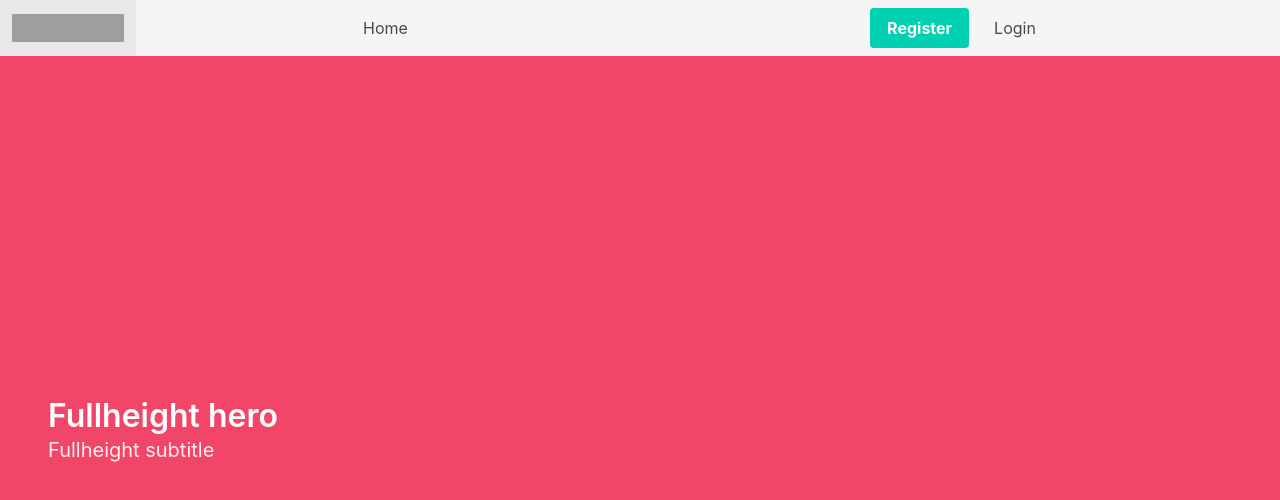
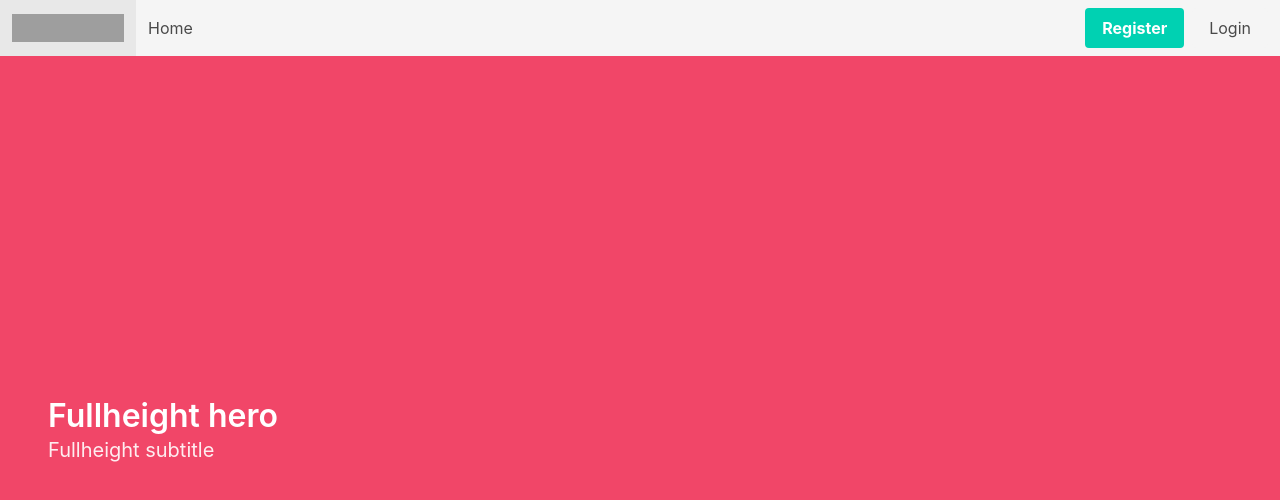
Before and after one commit to YogeshSeeni/research-finder, a React (Create React App) app: page / in a window 1280 px wide. Shown: the top 500 px of the page. Built offline with nearby package versions, Linux system fonts and the light colour scheme; grey boxes are pictures that could not be loaded.

Commit message:
Made navbar better

```diff
--- a/src/components/Navbar.jsx
+++ b/src/components/Navbar.jsx
@@ -8,49 +8,62 @@ export default function Navbar() {
     <nav class="navbar is-light" role="navigation" aria-label="main navigation">
       <div class="navbar-brand">
         <a class="navbar-item" href="https://bulma.io">
-      <img src="https://bulma.io/images/bulma-logo.png" width="112" height="28"/>
+          <img
+            src="https://bulma.io/images/bulma-logo.png"
+            width="112"
+            height="28"
+          />
         </a>
 
-    <a role="button" class="navbar-burger" aria-label="menu" aria-expanded="false" data-target="navbarBasicExample">
+        <a
+          role="button"
+          class="navbar-burger"
+          aria-label="menu"
+          aria-expanded="false"
+          data-target="navbarBasicExample"
+        >
           <span aria-hidden="true"></span>
           <span aria-hidden="true"></span>
           <span aria-hidden="true"></span>
         </a>
       </div>
-    {cookies.get("uuid") !=  undefined ? <div id="navbarBasicExample" class="navbar-menu">
-    <div class="navbar-end">
+      {cookies.get("uuid") != undefined ? (
+        <div id="navbarBasicExample" class="navbar-menu">
+          <div class="navbar-start ml-0">
+          <a class="navbar-item" href="/projects">
+              Projects
+            </a>
             <a class="navbar-item" href="/userhome">
               Chat
             </a>
-      <a class="navbar-item" href="/profile">
+          </div>
+
+          <div class="navbar-end mr-0">
+            <div class="navbar-item">
+              <div class="buttons">
+                <a class="button is-light" href="/profile">
                   Profile
                 </a>
-      <a class="navbar-item" href="/projects">
-        Projects
-      </a>
-    </div>
-
-    <div class="navbar-start">
-      <div class="navbar-item">
-        <div class="buttons">
                 <a class="button is-light" href="/logout">
                   Logout
                 </a>
               </div>
             </div>
           </div>
-  </div>: null}
-  {cookies.get("uuid") == undefined ? <div id="navbarBasicExample" class="navbar-menu">
-    <div class="navbar-end">
+        </div>
+      ) : null}
+      {cookies.get("uuid") == undefined ? (
+        <div id="navbarBasicExample" class="navbar-menu">
+          <div class="navbar-start ml-0">
             <a class="navbar-item" href="/">
               Home
             </a>
           </div>
 
-    <div class="navbar-start">
+          <div class="navbar-end mr-0">
             <div class="navbar-item">
               <div class="buttons">
-          <a class="button is-primary mr-2" href="/register">
+                <a class="button is-primary" href="/register">
                   <strong>Register</strong>
                 </a>
                 <a class="button is-light" href="/login">
@@ -59,7 +72,8 @@ export default function Navbar() {
               </div>
             </div>
           </div>
-  </div> : null}
+        </div>
+      ) : null}
     </nav>
   );
 }
```
Lines whose indentation alone changed are shown as unchanged.
